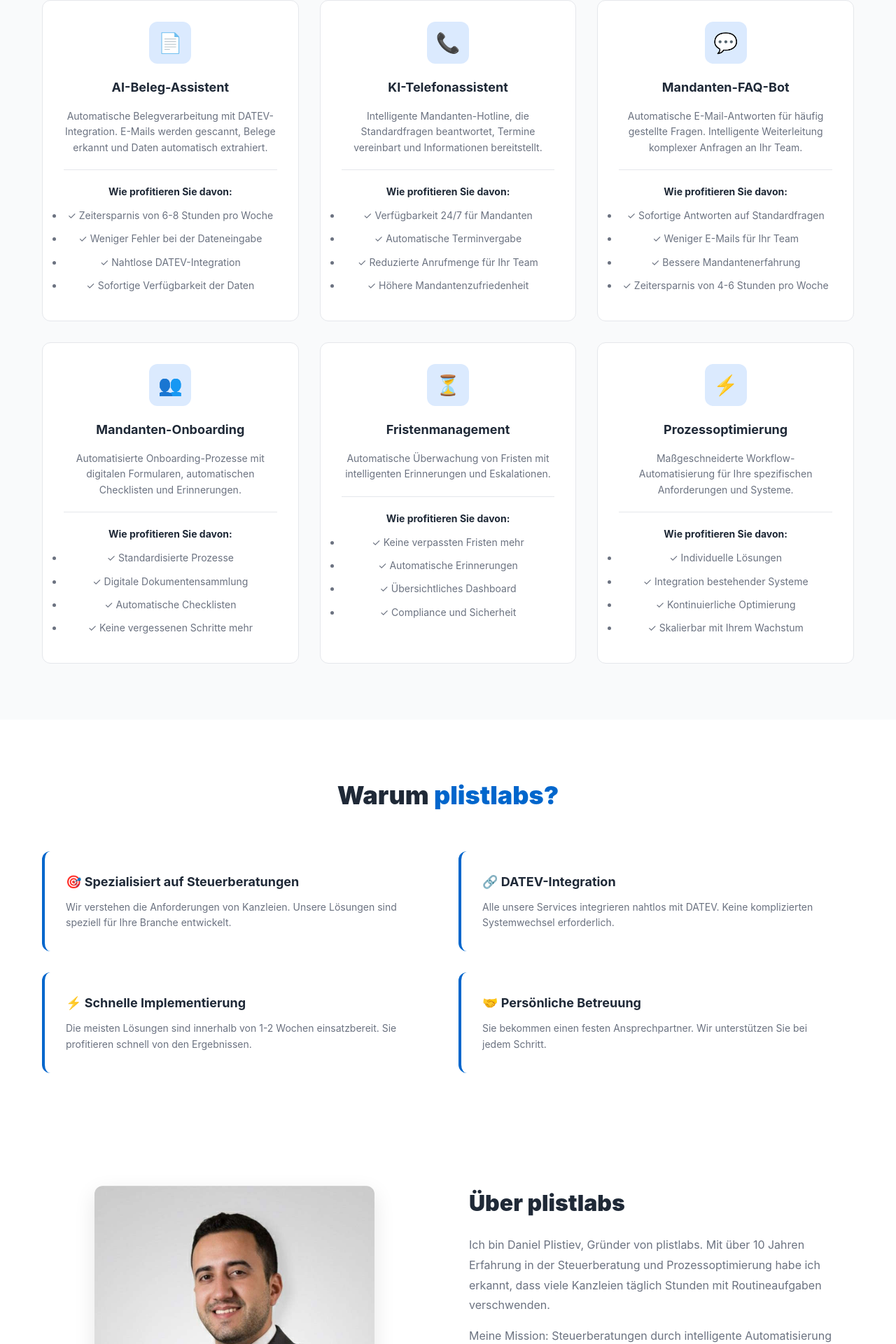
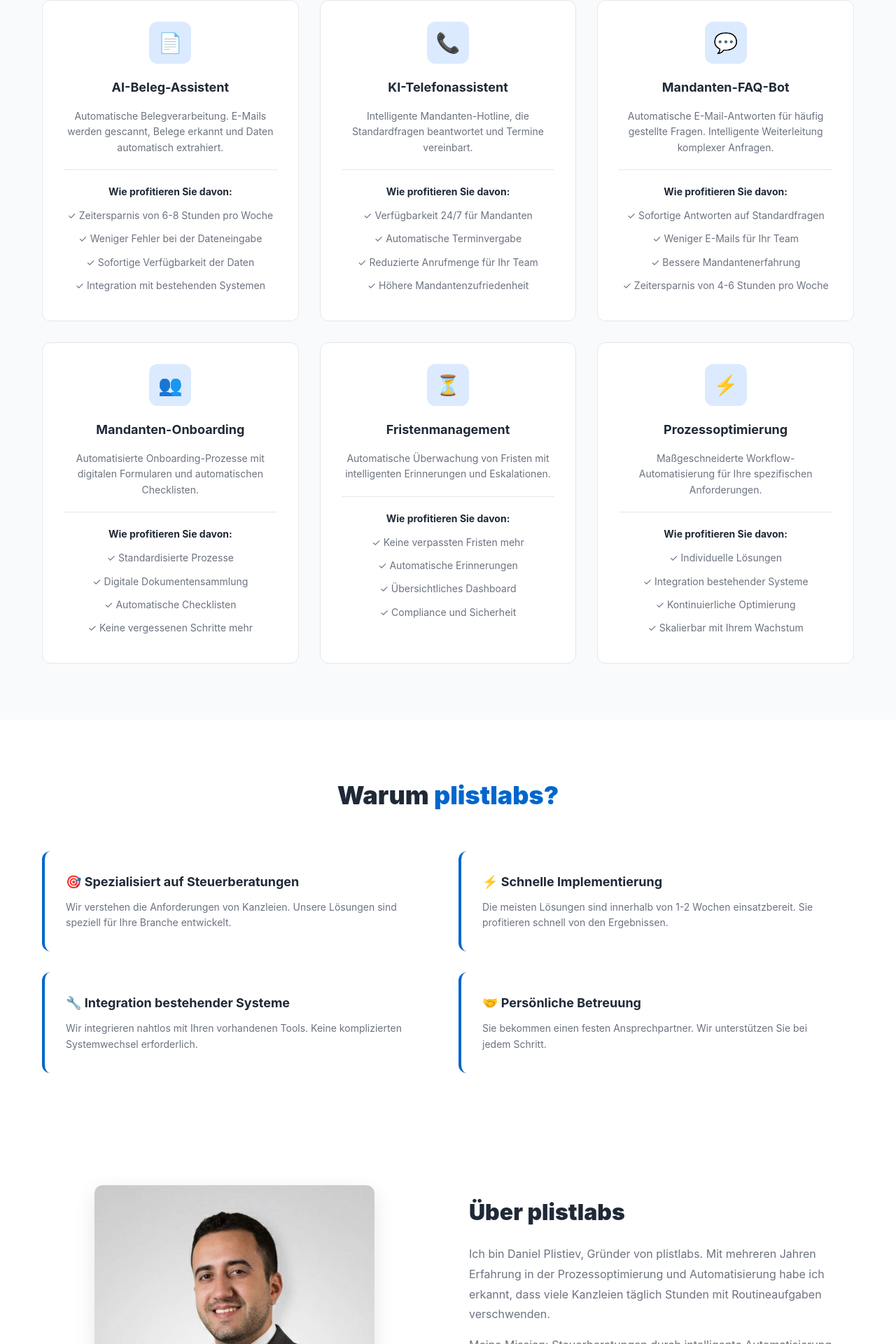
Before and after one commit to plistlabs/plistlabs-website, a Vue app: page / in a window 1280 px wide. Shown: the part 1356-3276 px from the top of the page at 70% size. Built offline with nearby package versions, Linux system fonts and the light colour scheme.

Commit message:
improvements v4

```diff
--- a/src/App.vue
+++ b/src/App.vue
@@ -61,9 +61,9 @@
             <p>{{ service.description }}</p>
             <div style="margin-top: 20px; padding-top: 20px; border-top: 1px solid #e5e7eb;">
               <p style="font-weight: bold; color: #1f2937; margin-bottom: 10px;">Wie profitieren Sie davon:</p>
-              <ul style="color: #6b7280; font-size: 14px; line-height: 1.8;">
-                <li v-for="benefit in service.benefits" :key="benefit" style="margin-bottom: 8px;">✓ {{ benefit }}</li>
-              </ul>
+              <div style="color: #6b7280; font-size: 14px; line-height: 1.8;">
+                <div v-for="benefit in service.benefits" :key="benefit" style="margin-bottom: 8px;">✓ {{ benefit }}</div>
+              </div>
             </div>
           </div>
         </div>
@@ -92,9 +92,9 @@
           </div>
           <div class="about-text">
             <h2>Über <span class="highlight">plistlabs</span></h2>
-            <p>Ich bin Daniel Plistiev, Gründer von plistlabs. Mit über 10 Jahren Erfahrung in der Steuerberatung und Prozessoptimierung habe ich erkannt, dass viele Kanzleien täglich Stunden mit Routineaufgaben verschwenden.</p>
+            <p>Ich bin Daniel Plistiev, Gründer von plistlabs. Mit mehreren Jahren Erfahrung in der Prozessoptimierung und Automatisierung habe ich erkannt, dass viele Kanzleien täglich Stunden mit Routineaufgaben verschwenden.</p>
             <p>Meine Mission: Steuerberatungen durch intelligente Automatisierung entlasten und ihnen ermöglichen, sich auf das zu konzentrieren, was wirklich zählt – die Beratung ihrer Mandanten.</p>
-            <p>Mit plistlabs biete ich maßgeschneiderte KI-Lösungen, die nahtlos in bestehende Systeme wie DATEV integrieren und sofort Ergebnisse liefern.</p>
+            <p>Mit plistlabs biete ich maßgeschneiderte KI-Lösungen, die nahtlos in bestehende Systeme integrieren und sofort Ergebnisse liefern.</p>
             <p class="name">Daniel Plistiev<br>Gründer & CEO, plistlabs</p>
           </div>
         </div>
@@ -238,15 +238,23 @@
         <h3>Unternehmensdaten</h3>
         <p>
           <strong>Firmenname:</strong> plistlabs<br>
+          <strong>Rechtsform:</strong> Einzelunternehmen<br>
           <strong>Inhaber:</strong> Daniel Plistiev<br>
           <strong>Adresse:</strong> Schweidlgasse 24, 1020 Wien, Österreich<br>
           <strong>UID-Nummer:</strong> ATU72102912<br>
-          <strong>E-Mail:</strong> info@plistlabs.at
+          <strong>E-Mail:</strong> info@plistlabs.at<br>
+          <strong>Telefon:</strong> +43 1 234 56789
         </p>
+        <h3>Geschäftstätigkeit</h3>
+        <p>plistlabs ist spezialisiert auf Prozessautomatisierung und KI-Lösungen für Steuerberatungen und Kanzleien. Wir entwickeln maßgeschneiderte Automatisierungslösungen, die bestehende Systeme und Workflows optimieren.</p>
         <h3>Haftungsausschluss</h3>
-        <p>Die Inhalte dieser Website werden mit größtmöglicher Sorgfalt erstellt. Für die Richtigkeit, Vollständigkeit und Aktualität der Inhalte können wir jedoch keine Gewähr übernehmen.</p>
+        <p>Die Inhalte dieser Website werden mit größtmöglicher Sorgfalt erstellt. Für die Richtigkeit, Vollständigkeit und Aktualität der Inhalte können wir jedoch keine Gewähr übernehmen. Die Verwendung der Website erfolgt auf eigenes Risiko des Benutzers.</p>
         <h3>Externe Links</h3>
-        <p>Unsere Website enthält Links zu externen Websites. Für den Inhalt dieser externen Seiten sind wir nicht verantwortlich.</p>
+        <p>Unsere Website enthält Links zu externen Websites. Für den Inhalt dieser externen Seiten sind wir nicht verantwortlich. Die Verantwortung für die verlinkten Inhalte trägt der jeweilige Betreiber der verlinkten Seite.</p>
+        <h3>Urheberrecht</h3>
+        <p>Die Inhalte und Werke auf dieser Website sind urheberrechtlich geschützt. Die Vervielfältigung, Bearbeitung, Verbreitung und jede Art der Verwertung außerhalb der Grenzen des Urheberrechts bedürfen der schriftlichen Zustimmung des Autors oder Erstellers.</p>
+        <h3>Datenschutz</h3>
+        <p>Informationen zum Datenschutz finden Sie in unserer Datenschutzerklärung.</p>
       </div>
     </div>
 
@@ -256,17 +264,21 @@
         <button class="modal-close" @click="showDatenschutzModal = false">✕</button>
         <h2>Datenschutzerklärung</h2>
         <h3>1. Verantwortliche Stelle</h3>
-        <p>Verantwortlich für die Datenverarbeitung ist: Daniel Plistiev, Schweidlgasse 24, 1020 Wien, Österreich</p>
+        <p>Verantwortlich für die Datenverarbeitung ist: Daniel Plistiev, Schweidlgasse 24, 1020 Wien, Österreich, E-Mail: info@plistlabs.at</p>
         <h3>2. Erhobene Daten</h3>
-        <p>Wir erheben personenbezogene Daten nur, wenn Sie uns diese freiwillig mitteilen (z.B. über Kontaktformulare).</p>
+        <p>Wir erheben personenbezogene Daten nur, wenn Sie uns diese freiwillig mitteilen, beispielsweise über unser Kontaktformular. Dies umfasst: Name, E-Mail-Adresse, Telefonnummer, Unternehmensname und die von Ihnen eingegebene Nachricht.</p>
         <h3>3. Verwendung der Daten</h3>
-        <p>Ihre Daten werden ausschließlich zur Beantwortung Ihrer Anfragen verwendet und nicht an Dritte weitergegeben.</p>
-        <h3>4. Ihre Rechte</h3>
-        <p>Sie haben das Recht auf Auskunft, Berichtigung, Löschung und Widerspruch bezüglich Ihrer personenbezogenen Daten.</p>
-        <h3>5. Cookies</h3>
-        <p>Diese Website verwendet keine Tracking-Cookies. Technisch notwendige Cookies können verwendet werden.</p>
-        <h3>6. Kontakt</h3>
-        <p>Bei Fragen zur Datenschutzerklärung kontaktieren Sie uns unter: info@plistlabs.at</p>
+        <p>Ihre Daten werden ausschließlich zur Beantwortung Ihrer Anfragen und zur Kontaktaufnahme verwendet. Wir geben Ihre Daten nicht an Dritte weiter und verwenden sie nicht für Marketingzwecke, sofern Sie dem nicht zugestimmt haben.</p>
+        <h3>4. Speicherung und Sicherheit</h3>
+        <p>Wir speichern Ihre Daten nur so lange, wie dies für die Beantwortung Ihrer Anfrage erforderlich ist. Ihre Daten werden mit angemessenen technischen und organisatorischen Maßnahmen geschützt.</p>
+        <h3>5. Ihre Rechte</h3>
+        <p>Sie haben das Recht auf Auskunft, Berichtigung, Löschung und Widerspruch bezüglich Ihrer personenbezogenen Daten. Sie können diese Rechte jederzeit ausüben, indem Sie uns kontaktieren.</p>
+        <h3>6. Cookies</h3>
+        <p>Diese Website verwendet keine Tracking-Cookies oder Analyse-Tools. Technisch notwendige Cookies werden nicht verwendet.</p>
+        <h3>7. Externe Dienste</h3>
+        <p>Das Kontaktformular nutzt Formspree.io zur E-Mail-Verarbeitung. Bitte beachten Sie die Datenschutzerklärung von Formspree.</p>
+        <h3>8. Kontakt und Beschwerden</h3>
+        <p>Bei Fragen zur Datenschutzerklärung oder zur Verarbeitung Ihrer Daten kontaktieren Sie uns unter: info@plistlabs.at</p>
       </div>
     </div>
   </div>
@@ -316,19 +328,19 @@
           id: 1,
           icon: '📄',
           title: 'AI-Beleg-Assistent',
-          description: 'Automatische Belegverarbeitung mit DATEV-Integration. E-Mails werden gescannt, Belege erkannt und Daten automatisch extrahiert.',
+          description: 'Automatische Belegverarbeitung. E-Mails werden gescannt, Belege erkannt und Daten automatisch extrahiert.',
           benefits: [
             'Zeitersparnis von 6-8 Stunden pro Woche',
             'Weniger Fehler bei der Dateneingabe',
-            'Nahtlose DATEV-Integration',
-            'Sofortige Verfügbarkeit der Daten'
+            'Sofortige Verfügbarkeit der Daten',
+            'Integration mit bestehenden Systemen'
           ]
         },
         {
           id: 2,
           icon: '📞',
           title: 'KI-Telefonassistent',
-          description: 'Intelligente Mandanten-Hotline, die Standardfragen beantwortet, Termine vereinbart und Informationen bereitstellt.',
+          description: 'Intelligente Mandanten-Hotline, die Standardfragen beantwortet und Termine vereinbart.',
           benefits: [
             'Verfügbarkeit 24/7 für Mandanten',
             'Automatische Terminvergabe',
@@ -340,7 +352,7 @@
           id: 3,
           icon: '💬',
           title: 'Mandanten-FAQ-Bot',
-          description: 'Automatische E-Mail-Antworten für häufig gestellte Fragen. Intelligente Weiterleitung komplexer Anfragen an Ihr Team.',
+          description: 'Automatische E-Mail-Antworten für häufig gestellte Fragen. Intelligente Weiterleitung komplexer Anfragen.',
           benefits: [
             'Sofortige Antworten auf Standardfragen',
             'Weniger E-Mails für Ihr Team',
@@ -352,7 +364,7 @@
           id: 4,
           icon: '👥',
           title: 'Mandanten-Onboarding',
-          description: 'Automatisierte Onboarding-Prozesse mit digitalen Formularen, automatischen Checklisten und Erinnerungen.',
+          description: 'Automatisierte Onboarding-Prozesse mit digitalen Formularen und automatischen Checklisten.',
           benefits: [
             'Standardisierte Prozesse',
             'Digitale Dokumentensammlung',
@@ -376,7 +388,7 @@
           id: 6,
           icon: '⚡',
           title: 'Prozessoptimierung',
-          description: 'Maßgeschneiderte Workflow-Automatisierung für Ihre spezifischen Anforderungen und Systeme.',
+          description: 'Maßgeschneiderte Workflow-Automatisierung für Ihre spezifischen Anforderungen.',
           benefits: [
             'Individuelle Lösungen',
             'Integration bestehender Systeme',
@@ -393,13 +405,13 @@
         },
         {
           id: 2,
-          title: '🔗 DATEV-Integration',
-          description: 'Alle unsere Services integrieren nahtlos mit DATEV. Keine komplizierten Systemwechsel erforderlich.'
+          title: '⚡ Schnelle Implementierung',
+          description: 'Die meisten Lösungen sind innerhalb von 1-2 Wochen einsatzbereit. Sie profitieren schnell von den Ergebnissen.'
         },
         {
           id: 3,
-          title: '⚡ Schnelle Implementierung',
-          description: 'Die meisten Lösungen sind innerhalb von 1-2 Wochen einsatzbereit. Sie profitieren schnell von den Ergebnissen.'
+          title: '🔧 Integration bestehender Systeme',
+          description: 'Wir integrieren nahtlos mit Ihren vorhandenen Tools. Keine komplizierten Systemwechsel erforderlich.'
         },
         {
           id: 4,
```
